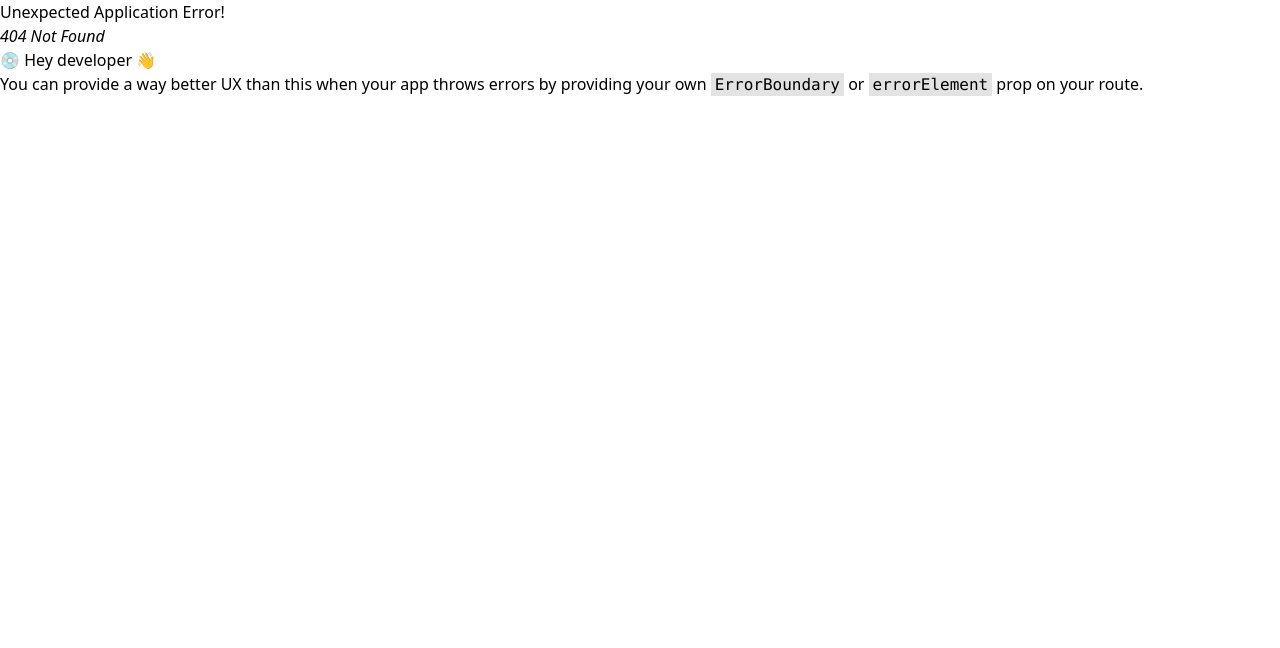
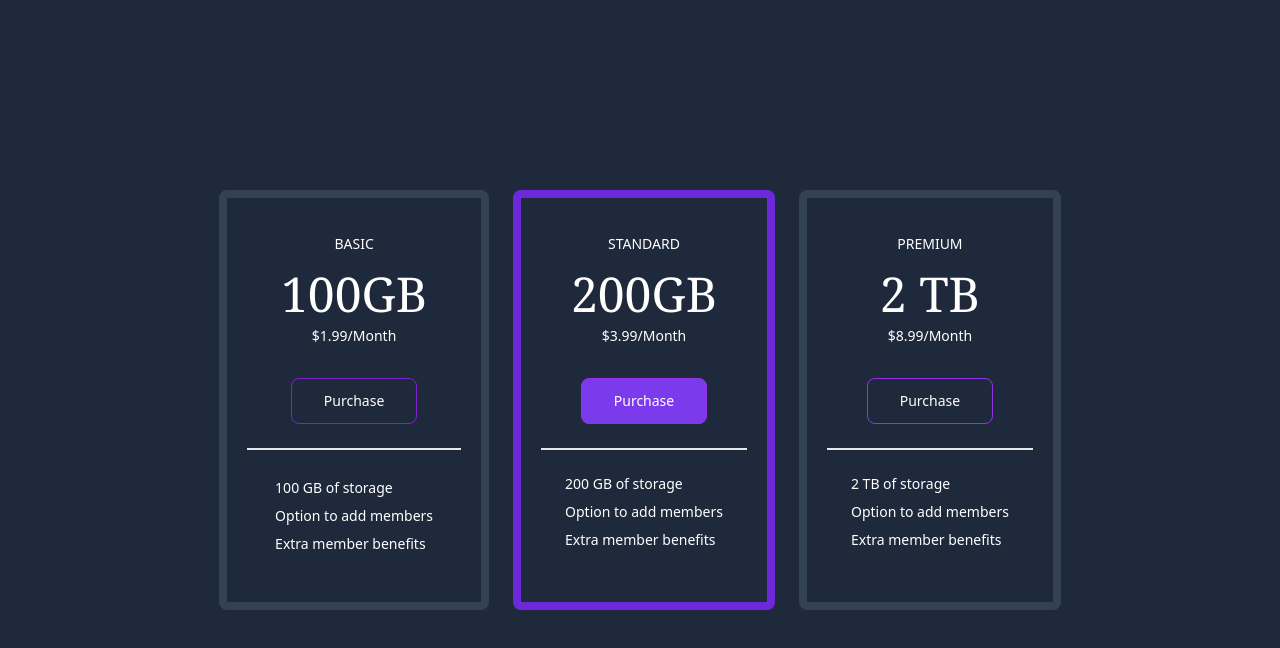
Before and after one commit to SUJAYMACHA/tailwind-udemy, a React (Create React App) app: page /cards in a window 1280 px wide. Before the commit this address had no page. Shown: the top 648 px of the page. Built offline with nearby package versions, Linux system fonts and the light colour scheme.

Commit message:
added cards

```diff
--- a/src/Router.ts
+++ b/src/Router.ts
@@ -2,6 +2,7 @@ import { createBrowserRouter } from "react-router-dom";
 import App from "./App";
 import Emailsubscribe from "./tailwind-projects/Emailsubscribe";
 import ExampleB from "./tailwind-projects/ExampleB";
+import cards from "./tailwind-projects/cards";
 import ExampleC from "./tailwind-projects/ExampleC";
 import ExampleD from "./tailwind-projects/ExampleD";
 import instapage from "./tailwind-projects/instapage";
@@ -22,6 +23,10 @@ export const router = createBrowserRouter([
         element: instapage(),
     },
     {
+      path: "/cards",
+      element: cards(),
+  },
+    {
       path: "/exampleb",
       element: ExampleB(),
     },
--- /dev/null
+++ b/src/tailwind-projects/cards.tsx
@@ -0,0 +1,74 @@
+import React from "react";
+
+const cards = () => {
+  return (
+
+    <div className="flex bg-slate-800 min-h-screen justify-center items-center ">
+      <div className="flex flex-row gap-6 justify-between ">
+        <div className=" border-8 flex items-center flex-col p-5  text-white text-sm rounded-lg border-slate-700">
+          <div className="">
+            <div className="p-4">BASIC</div>
+          </div>
+          <div className="font-serif text-5xl"> 100GB</div>
+          <div className="p-2">$1.99/Month</div>
+          <button>
+            <div className="p-6">
+              <div className="border pl-8 pr-8 pt-3 pb-3 border-purple-700 hover:bg-purple-600 duration-500 text-white rounded-lg ">
+                {" "}
+                Purchase{" "}
+              </div>
+            </div>
+          </button>
+          <div className="border-t-2 p-6 text-sm">
+            <div className="p-1">100 GB of storage</div>
+            <div className="p-1">Option to add members</div>
+            <div className="p-1">Extra member benefits</div>
+          </div>
+        </div>
+
+        <div className=" border-violet-700 flex items-center flex-col p-5 text-white text-sm rounded-lg border-8 ">
+          <div className="">
+            <div className="p-4">STANDARD</div>
+          </div>
+          <div className="font-serif text-5xl"> 200GB</div>
+          <div className="p-2">$3.99/Month</div>
+          <button>
+            <div className="p-6">
+              <div className="border pl-8 pr-8 pt-3 pb-3 border-purple-600 bg-violet-600 hover:bg-purple-800 duration-500 text-white rounded-lg ">
+                {" "}
+                Purchase{" "}
+              </div>
+            </div>
+          </button>
+          <div className="border-t-2 p-5 text-sm">
+            <div className="p-1">200 GB of storage</div>
+            <div className="p-1">Option to add members</div>
+            <div className="p-1">Extra member benefits</div>
+          </div>
+        </div>
+        <div className="  flex items-center flex-col p-5  text-white text-sm rounded-lg border-slate-700 border-spacing-10 border-8">
+          <div className="">
+            <div className="p-4">PREMIUM</div>
+          </div>
+          <div className="font-serif text-5xl"> 2 TB</div>
+          <div className="p-2">$8.99/Month</div>
+          <button>
+            <div className="p-6">
+              <div className="border pl-8 pr-8 pt-3 pb-3 border-purple-600 hover:bg-purple-600 duration-500 text-white rounded-lg ">
+                {" "}
+                Purchase{" "}
+              </div>
+            </div>
+          </button>
+          <div className="border-t-2 p-5 text-sm">
+            <div className="p-1">2 TB of storage</div>
+            <div className="p-1">Option to add members</div>
+            <div className="p-1">Extra member benefits</div>
+          </div>
+        </div>
+      </div>
+    </div>
+  );
+};
+
+export default cards;
```
